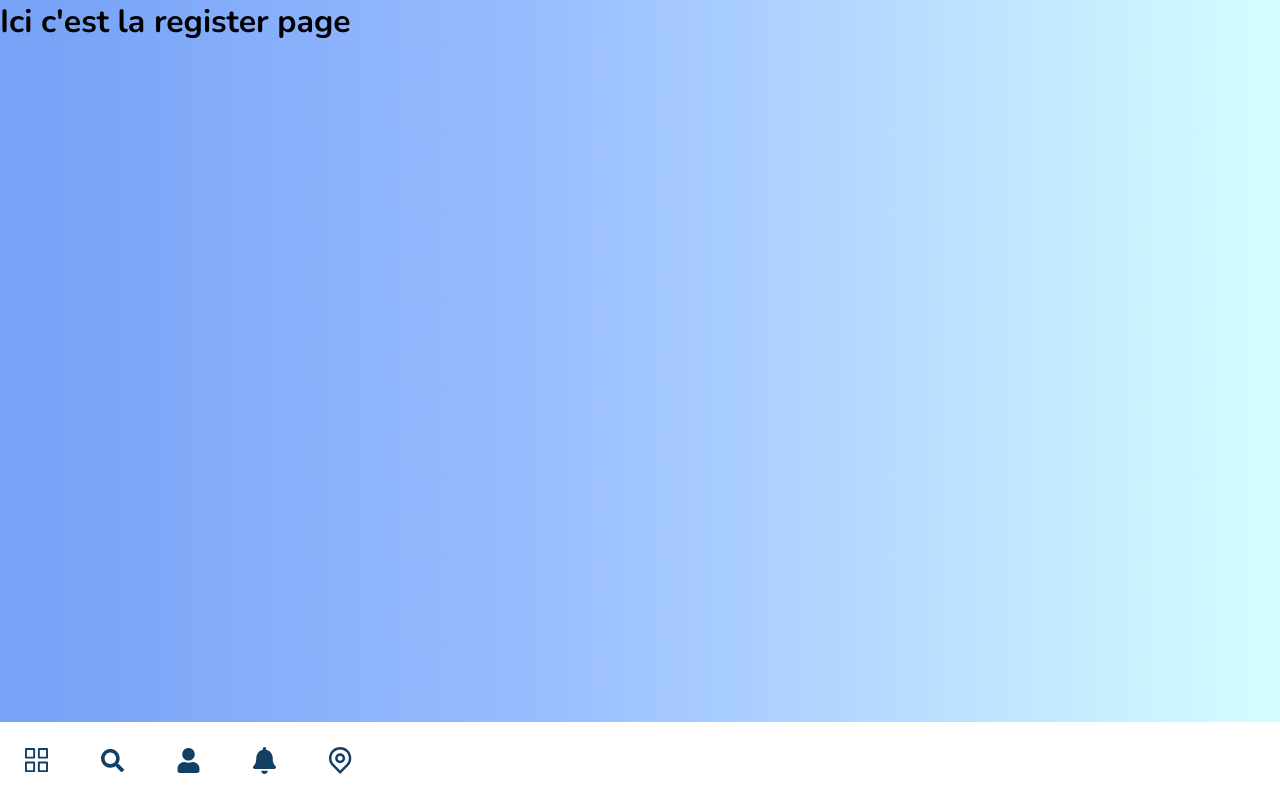
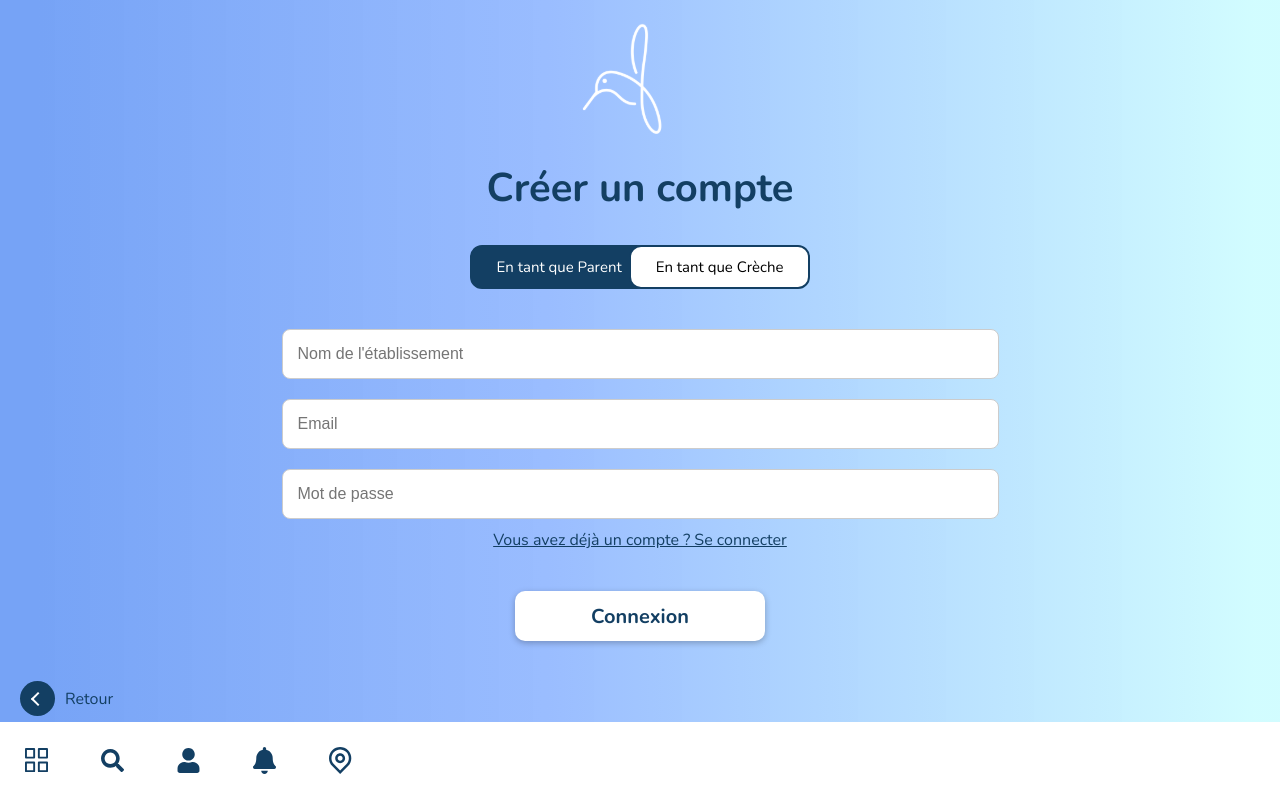
Before and after one commit to naiiipan44/Les-Petits-Nids, a React (Vite) app in the folder client/: page /register in a window 1280 px wide. Built offline with nearby package versions, Linux system fonts and the light colour scheme.

Commit message:
Register Page CSS and toggle done Login Page toggle done

```diff
--- /dev/null
+++ b/client/src/components/LoginPageComponentNursery.tsx
@@ -0,0 +1,32 @@
+import "./LoginPageComponent.css";
+import "../style/globals.css";
+import { Link } from "react-router-dom";
+
+function LoginPageComponentNursery() {
+  return (
+    <>
+      <form className="login-form">
+        <input
+          type="email"
+          name="email"
+          placeholder="Email"
+          className="input-field"
+        />
+        <input
+          type="password"
+          name="password"
+          placeholder="Mot de passe"
+          className="input-field"
+        />
+      </form>
+      <Link to="" className="links">
+        Pas encore de compte ? Inscris-toi
+      </Link>
+      <Link to="" className="links">
+        Mot de passe oublié
+      </Link>
+    </>
+  );
+}
+
+export default LoginPageComponentNursery;
--- /dev/null
+++ b/client/src/components/LoginPageComponentParents.tsx
@@ -0,0 +1,32 @@
+import "./LoginPageComponent.css";
+import "../style/globals.css";
+import { Link } from "react-router-dom";
+
+function LoginPageComponentParents() {
+  return (
+    <>
+      <form className="login-form">
+        <input
+          type="email"
+          name="email"
+          placeholder="Email"
+          className="input-field"
+        />
+        <input
+          type="password"
+          name="password"
+          placeholder="Mot de passe"
+          className="input-field"
+        />
+      </form>
+      <Link to="" className="links">
+        Pas encore de compte ? Inscris-toi
+      </Link>
+      <Link to="" className="links">
+        Mot de passe oublié
+      </Link>
+    </>
+  );
+}
+
+export default LoginPageComponentParents;
--- /dev/null
+++ b/client/src/components/RegisterLoginComponent.css
@@ -0,0 +1,18 @@
+.input-field {
+  width: 100%;
+  padding: 15px;
+  margin: 10px 0;
+  border: 1px solid #ccc;
+  border-radius: 8px;
+  font-size: 16px;
+}
+
+.input-field:focus {
+  outline: none;
+  border-color: var(--secondaryColor);
+}
+
+.links {
+  margin-bottom: 20px;
+  color: var(--secondaryColor);
+}
--- a/client/src/components/LoginPageComponent.tsx
+++ b/client/src/components/RegisterPageComponentNursery.tsx
@@ -1,32 +1,38 @@
-import "./LoginPageComponent.css";
+import "./RegisterLoginComponent.css";
 import "../style/globals.css";
 import { Link } from "react-router-dom";
 
-function LoginPageComponent() {
+function RegisterPageComponentNursery() {
   return (
     <>
       <form className="login-form">
         <input
+          type="Nom de l'établissement"
+          name="Nom de l'établissement "
+          placeholder="Nom de l'établissement "
+          aria-label="Nom de l'établissement"
+          className="input-field"
+        />
+        <input
           type="email"
           name="email"
           placeholder="Email"
+          aria-label="Email"
           className="input-field"
         />
         <input
           type="password"
           name="password"
           placeholder="Mot de passe"
+          aria-label="Mot de passe"
           className="input-field"
         />
       </form>
       <Link to="" className="links">
-        Pas encore de compte ? Inscris-toi
-      </Link>
-      <Link to="" className="links">
-        Mot de passe oublié
+        Vous avez déjà un compte ? Se connecter
       </Link>
     </>
   );
 }
 
-export default LoginPageComponent;
+export default RegisterPageComponentNursery;
--- /dev/null
+++ b/client/src/components/RegisterPageComponentParents.tsx
@@ -0,0 +1,45 @@
+import "./RegisterLoginComponent.css";
+import "../style/globals.css";
+import { Link } from "react-router-dom";
+
+function RegisterPageComponentParents() {
+  return (
+    <>
+      <form className="login-form">
+        <input
+          type="Nom"
+          name="Nom"
+          placeholder="Nom"
+          aria-label="Nom"
+          className="input-field"
+        />
+        <input
+          type="Prénom"
+          name="Prénom"
+          placeholder="Prénom"
+          aria-label="Prénom"
+          className="input-field"
+        />
+        <input
+          type="email"
+          name="email"
+          placeholder="Email"
+          aria-label="Email"
+          className="input-field"
+        />
+        <input
+          type="password"
+          name="password"
+          placeholder="Mot de passe"
+          aria-label="Mot de passe"
+          className="input-field"
+        />
+      </form>
+      <Link to="" className="links">
+        Vous avez déjà un compte ? Se connecter
+      </Link>
+    </>
+  );
+}
+
+export default RegisterPageComponentParents;
--- a/client/src/pages/LoginPage.tsx
+++ b/client/src/pages/LoginPage.tsx
@@ -1,11 +1,12 @@
 import { useState } from "react";
-import LoginPageComponent from "../components/LoginPageComponent";
 import "../style/globals.css";
 import "./LoginPage.css";
 import logo from "/logo.svg";
+import LoginPageComponentNursery from "../components/LoginPageComponentNursery";
+import LoginPageComponentParents from "../components/LoginPageComponentParents";
 
 function LoginPage() {
-  const [activeTab, setActiveTab] = useState("parent");
+  const [activeTab, setActiveTab] = useState(false);
 
   return (
     <>
@@ -17,20 +18,24 @@ function LoginPage() {
         <section className="tab-container">
           <button
             type="button"
-            className={`tab-button ${activeTab === "parent" ? "active-tab" : ""}`}
-            onClick={() => setActiveTab("parent")}
+            className={`tab-button ${activeTab === false ? "active-tab" : ""}`}
+            onClick={() => setActiveTab(!activeTab)}
           >
             En tant que Parent
           </button>
           <button
             type="button"
-            className={`tab-button ${activeTab === "creche" ? "active-tab" : ""}`}
-            onClick={() => setActiveTab("creche")}
+            className={`tab-button ${activeTab === true ? "active-tab" : ""}`}
+            onClick={() => setActiveTab(!activeTab)}
           >
             En tant que Crèche
           </button>
         </section>
-        <LoginPageComponent />
+        {activeTab ? (
+          <LoginPageComponentParents />
+        ) : (
+          <LoginPageComponentNursery />
+        )}
         <button className="button-secondary" type="button">
           Connexion
         </button>
--- /dev/null
+++ b/client/src/pages/RegisterPage.css
@@ -0,0 +1,90 @@
+.logo {
+  width: 150px;
+  height: auto;
+}
+
+.login-page-container {
+  display: flex;
+  flex-direction: column;
+  align-items: center;
+  padding: 20px;
+}
+
+.login-title {
+  font-size: 40px;
+  color: var(--secondaryColor);
+}
+
+.tab-container {
+  display: flex;
+  justify-content: center;
+  margin: 30px 0;
+}
+
+.tab-button {
+  padding: 10px 25px;
+  font-size: 15px;
+  border-radius: 12px;
+  border: 2px solid var(--secondaryColor);
+  background: white;
+  position: relative;
+  z-index: 1;
+  transition: 0.3s, color 0.3s, transform 0.3s ease;
+  font-family: "Nunito", sans-serif;
+}
+
+.tab-button.active-tab {
+  background: var(--secondaryColor);
+  color: white;
+}
+
+.tab-button:first-child {
+  margin-right: -10px;
+}
+
+.tab-button:last-child {
+  margin-left: -10px;
+}
+
+.button-secondary {
+  margin-top: 20px;
+  width: 250px;
+  height: 50px;
+}
+
+.button-return {
+  display: flex;
+  align-items: center;
+  gap: 10px;
+  margin-top: 20px;
+  margin-left: 20px;
+}
+
+.back-button {
+  width: 35px;
+  height: 35px;
+  background-color: var(--secondaryColor);
+  color: white;
+  border: none;
+  border-radius: 50%;
+  font-size: 1.5rem;
+  font-weight: bold;
+  display: flex;
+  align-items: center;
+  justify-content: center;
+  cursor: pointer;
+}
+
+.back-button .arrow {
+  width: 10px;
+  height: 10px;
+  border-left: 2px solid var(--tertiaryColor);
+  border-bottom: 2px solid var(--tertiaryColor);
+  transform: rotate(45deg);
+}
+
+.button-return p {
+  font-size: 16px;
+  color: var(--secondaryColor);
+  margin: 0;
+}
--- a/client/src/pages/RegisterPage.tsx
+++ b/client/src/pages/RegisterPage.tsx
@@ -1,5 +1,52 @@
+import "./RegisterPage.css";
+import "../style/globals.css";
+import { useState } from "react";
+import logo from "/logo.svg";
+import RegisterPageComponentNursery from "../components/RegisterPageComponentNursery";
+import RegisterPageComponentParents from "../components/RegisterPageComponentParents";
+
 function RegisterPage() {
-  return <h1>Ici c'est la register page</h1>;
+  const [activeTab, setActiveTab] = useState(false);
+  return (
+    <>
+      <section className="login-page-container">
+        <figure className="logo">
+          <img src={logo} alt="" />
+        </figure>
+        <h1 className="login-title">Créer un compte</h1>
+        <section className="tab-container">
+          <button
+            type="button"
+            className={`tab-button ${activeTab === false ? "active-tab" : ""}`}
+            onClick={() => setActiveTab(!activeTab)}
+          >
+            En tant que Parent
+          </button>
+          <button
+            type="button"
+            className={`tab-button ${activeTab === true ? "active-tab" : ""}`}
+            onClick={() => setActiveTab(!activeTab)}
+          >
+            En tant que Crèche
+          </button>
+        </section>
+        {activeTab ? (
+          <RegisterPageComponentParents />
+        ) : (
+          <RegisterPageComponentNursery />
+        )}
+        <button className="button-secondary" type="button">
+          Connexion
+        </button>
+      </section>
+      <section className="button-return">
+        <button className="back-button" type="button">
+          <span className="arrow" />
+        </button>
+        <p>Retour</p>
+      </section>
+    </>
+  );
 }
 
 export default RegisterPage;
```
